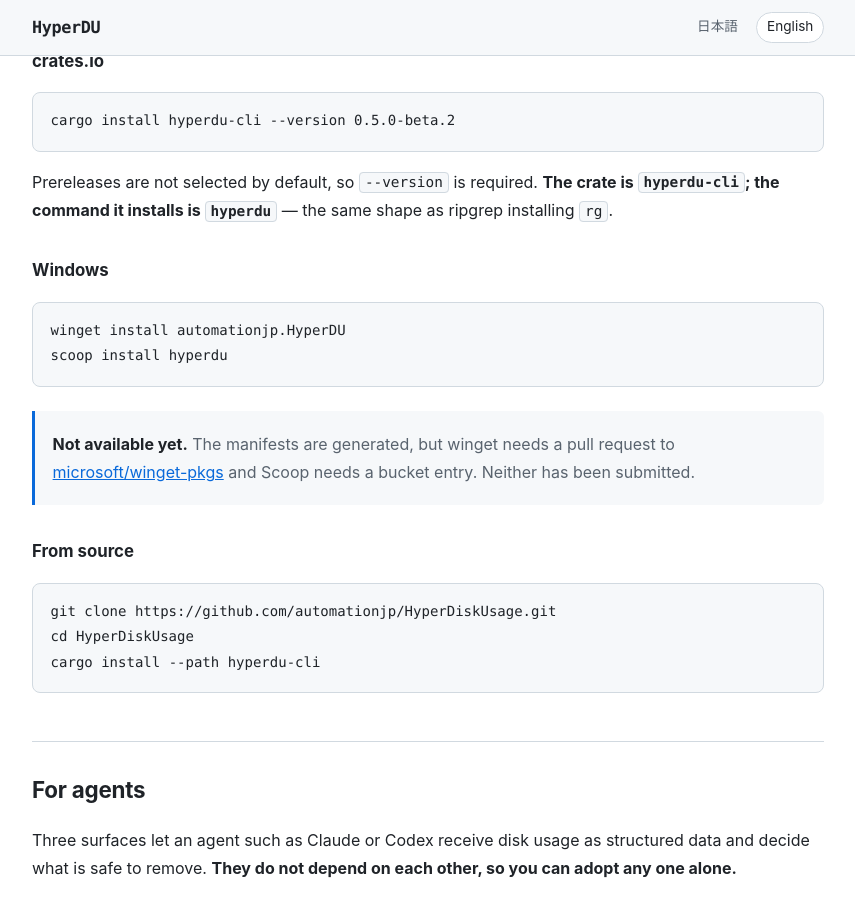
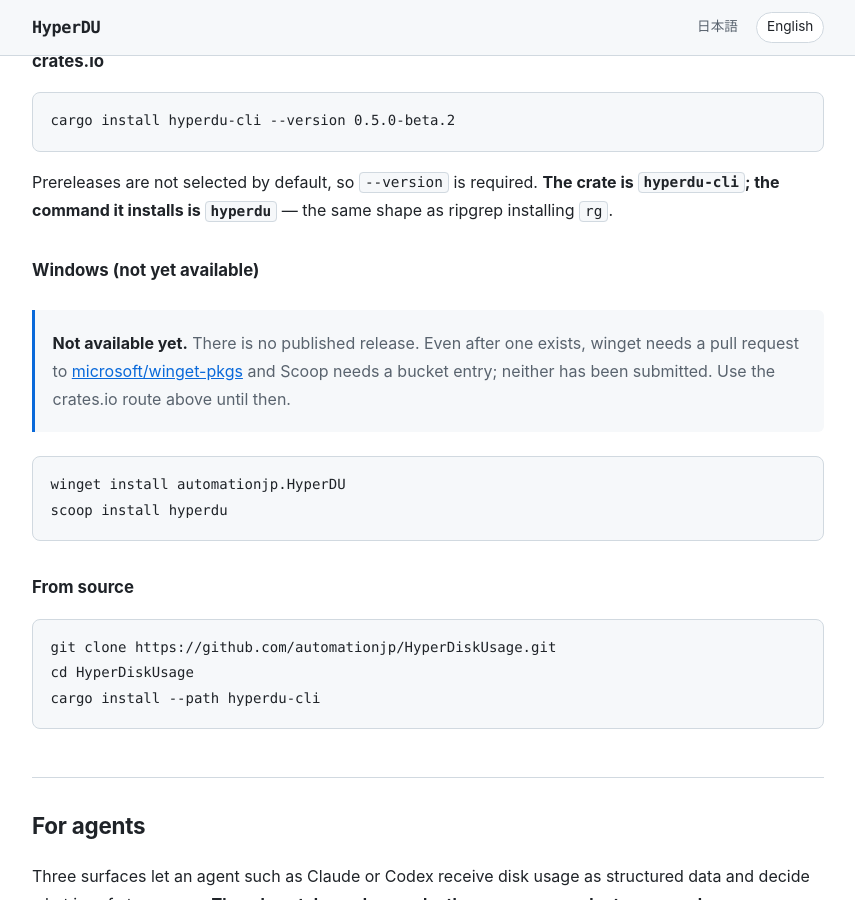
Before and after one commit to automationjp/HyperDiskUsage, a Jekyll site: the page built from site/en/index.md, in a window 1280 px wide and 900 px high, scrolled down 1722 px. Shown: the whole window, without its empty margins (212-1067 px from the left). Built offline with Jekyll 4.4.1, drawn with Linux system fonts in a browser that asks for light colours.

Commit message:
docs: 未提供の配布経路を「準備中」に分け、crates.io を主経路にする
crates.io の cargo install、winget、事前ビルドの 3 経路が README で同列に
並び、注記がコマンドの後にあったため、動かない 2 経路をそのまま試して
失敗する報告があった。

- crates.io 経路を「現在使える唯一の配布経路」と明記（0.5.0-beta.2 は
  4 クレートとも公開済みで、cargo install → hyperdu --version を確認）
- winget / scoop と事前ビルドは「準備中」の見出しに移し、<details> で
  折りたたむ。注記はコマンドより前に置く
- 公開サイトの日英ページも同じ構成に揃える

````diff
--- a/site/en/index.md
+++ b/site/en/index.md
@@ -75,16 +75,18 @@ Prereleases are not selected by default, so `--version` is required. **The crate
 is `hyperdu-cli`; the command it installs is `hyperdu`** — the same shape as
 ripgrep installing `rg`.
 
-### Windows
+### Windows (not yet available)
+
+> **Not available yet.** There is no published release. Even after one exists,
+> winget needs a pull request to
+> [microsoft/winget-pkgs](https://github.com/microsoft/winget-pkgs) and Scoop
+> needs a bucket entry; neither has been submitted. Use the crates.io route
+> above until then.
 
 ```powershell
 winget install automationjp.HyperDU
 scoop install hyperdu
 ```
-
-> **Not available yet.** The manifests are generated, but winget needs a pull
-> request to [microsoft/winget-pkgs](https://github.com/microsoft/winget-pkgs)
-> and Scoop needs a bucket entry. Neither has been submitted.
 
 ### From source
 
````
Also changed, not shown: site/index.md (+3 -3 lines), README.md.
